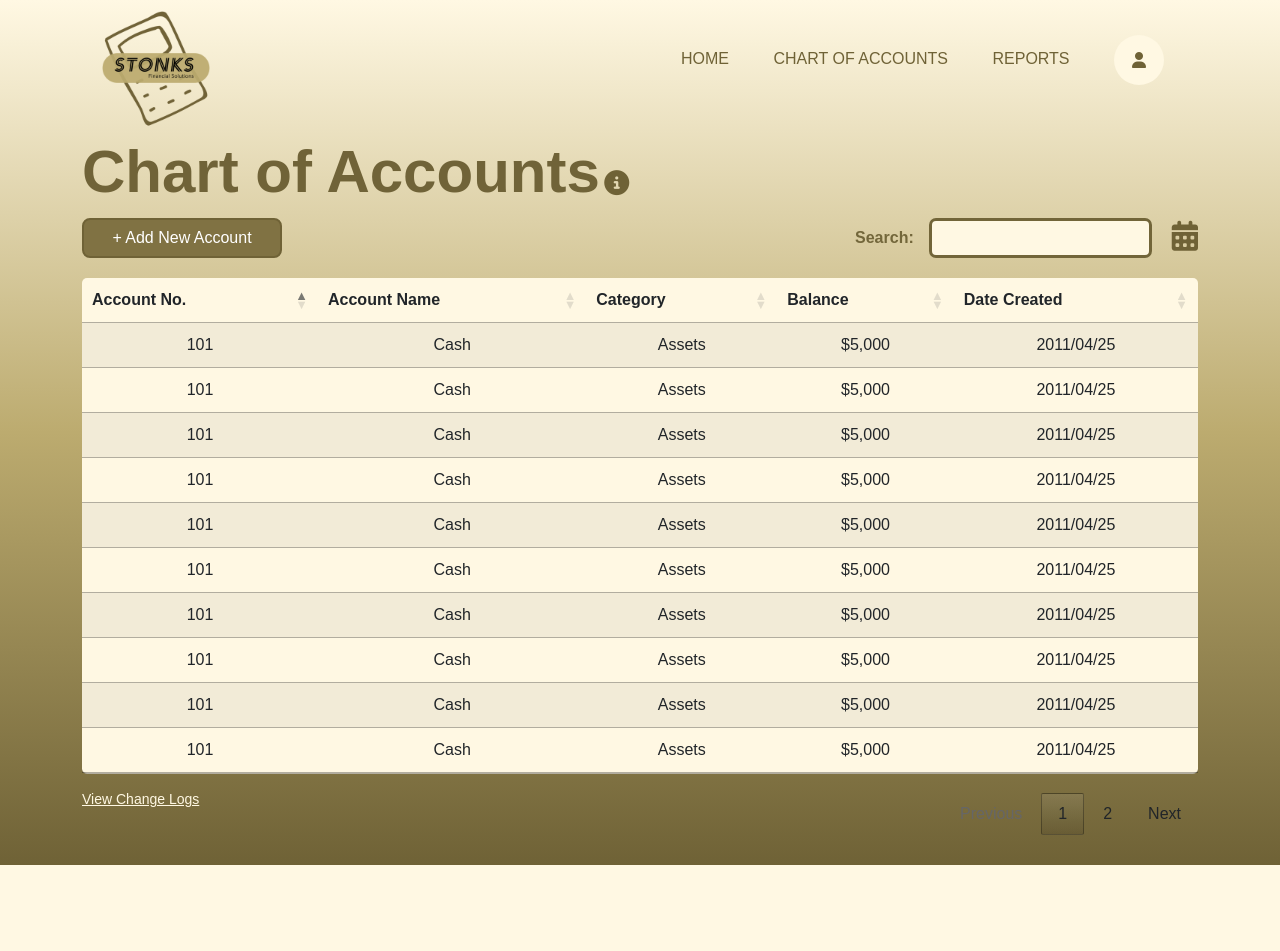
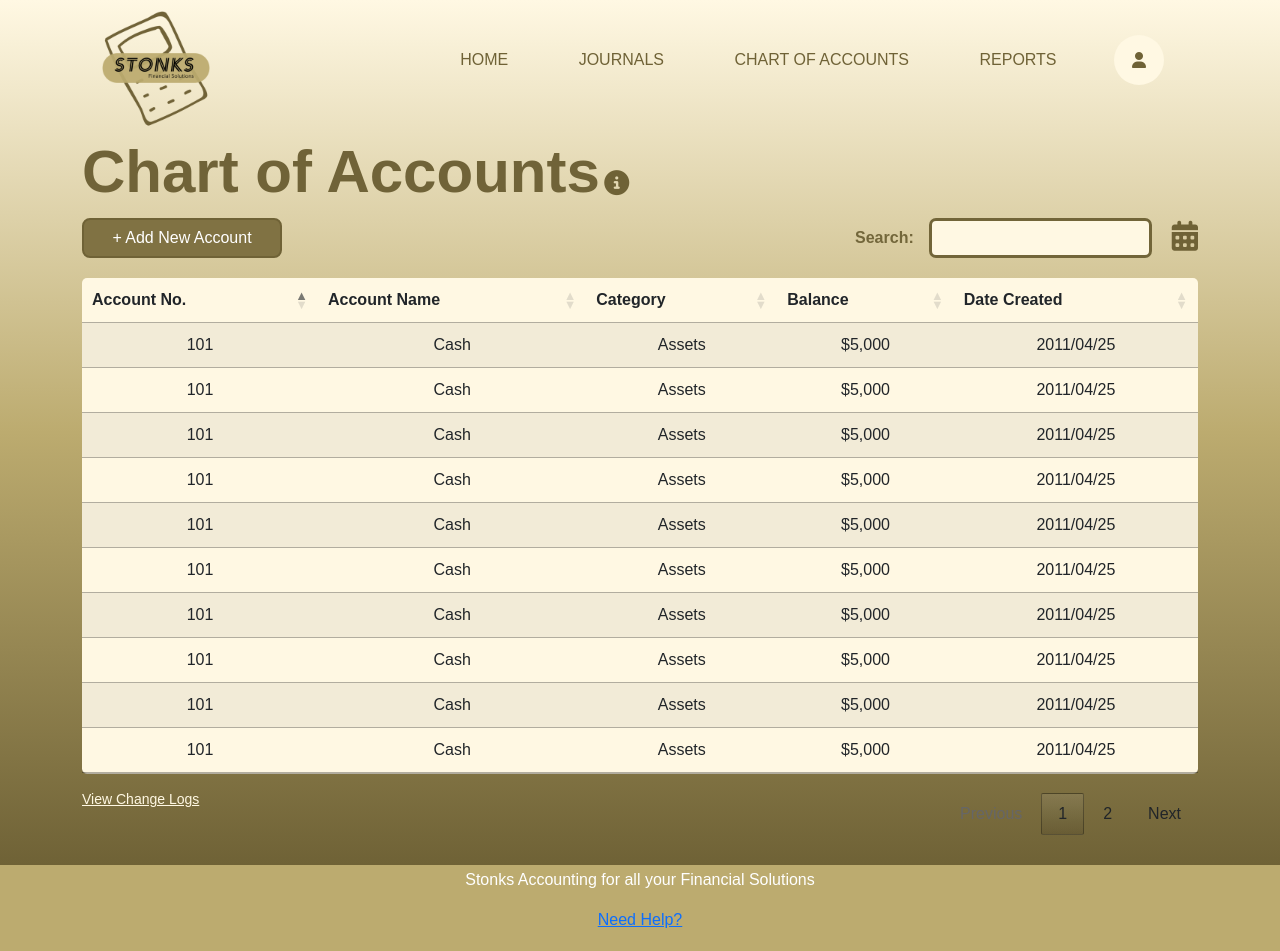
Before and after one commit to robyjeremiah/Stonks, a Django app: page /chartOfAccounts/ in a window 1280 px wide. Before the commit the page ends 865 px from the top, so only its background shows below. Run offline with Django 3.2, Linux system fonts and the light colour scheme; some libraries are stand-ins or nearby versions.

Commit message:
Script for tooltips and footer.

```diff
--- a/Stonks/static/base.css
+++ b/Stonks/static/base.css
@@ -141,3 +141,10 @@ button {
 button > i {
     pointer-events: none;
 }
+
+footer {
+    text-align: center;
+  padding: 3px;
+  background-color: #BCAB6F;
+  color: white;
+}
--- a/Stonks/templates/base.html
+++ b/Stonks/templates/base.html
@@ -37,6 +37,13 @@
   </script>
   <!--Script For Dropdown End-->
 
+  <!--Script For  Tooltips-->
+  <script>
+    var tooltipTriggerList = [].slice.call(document.querySelectorAll('[data-bs-toggle="tooltip"]'))
+    var tooltipList = tooltipTriggerList.map(function (tooltipTriggerEl) {
+      return new bootstrap.Tooltip(tooltipTriggerEl)
+})
+  </script>
   <body>
     <div class="banner">
       <!--Nav Bar-->
@@ -47,12 +54,13 @@
         />
         <ul>
           {% if user.role == 'Administrator' %}
-          <li><a href="/adminHome/">Home</a></li>
+          <li><a href="/adminHome/" class="btn" data-bs-toggle="tooltip" data-bs-placement="top" title="Home Page">Home</a></li>
           {% else %}
-          <li><a href="/generalHome/">Home</a></li>
+          <li><a href="/generalHome/" class="btn" data-bs-toggle="tooltip" data-bs-placement="top" title="Home Page">Home</a></li>
           {% endif %}
-          <li><a href="/chartOfAccounts/">Chart of Accounts</a></li>
-          <li><a href="#">Reports</a></li>
+          <li><a href="#" class="btn" data-bs-toggle="tooltip" data-bs-placement="top" title="View Account Journal">Journals</a></li>
+          <li><a href="/chartOfAccounts/" class="btn" data-bs-toggle="tooltip" data-bs-placement="top" title="View Chart of Accounts">Chart of Accounts</a></li>
+          <li><a href="#" class="btn" data-bs-toggle="tooltip" data-bs-placement="top" title="Generate New Reports">Reports</a></li>
           <li>
             <div class="dropdown">
               <button onclick="myFunction()" class="dropbtn">
@@ -73,5 +81,9 @@
       <div class="content">{% block content %} {% endblock %}</div>
       <!--Page Content End-->
     </div>
+    <footer>
+      <p>Stonks Accounting for all your Financial Solutions</p>
+      <p><a href="#">Need Help?</a></p>
+    </footer>
   </body>
 </html>
--- a/Stonks/templates/chartOfAccounts.html
+++ b/Stonks/templates/chartOfAccounts.html
@@ -61,6 +61,13 @@
         });
     });
 </script>
+<!--Script For  Tooltips-->
+<script>
+    var tooltipTriggerList = [].slice.call(document.querySelectorAll('[data-bs-toggle="tooltip"]'))
+    var tooltipList = tooltipTriggerList.map(function (tooltipTriggerEl) {
+        return new bootstrap.Tooltip(tooltipTriggerEl)
+})
+  </script>
 {% endblock %}
 
 {% load static %}
```
Also changed, not shown: Stonks/templates/emailSent.html (+8 -1 lines), Stonks/templates/login.html (+10 -2 lines), requirements.txt (+41 -41 lines).
